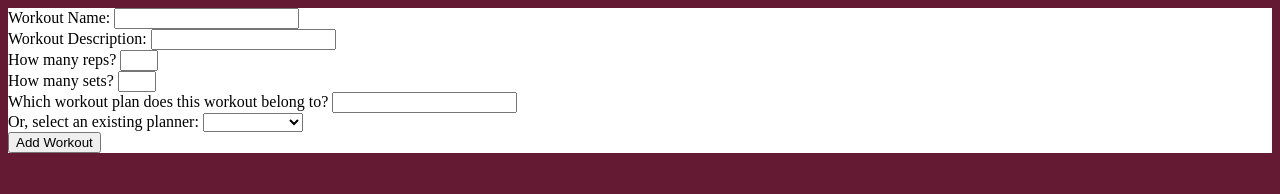
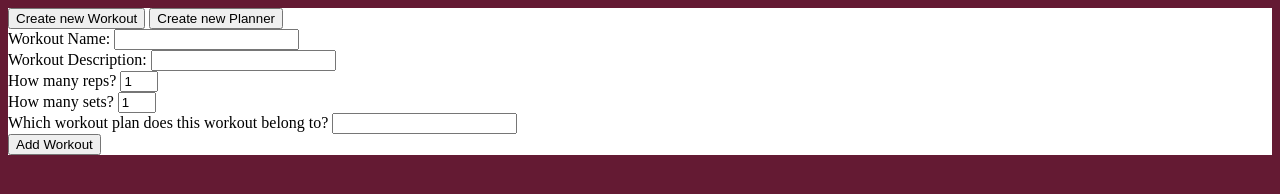
Before and after one commit to YoshiMejia/workoutPlanFrontend, a plain HTML site: page index.html in a window 1280 px wide. Drawn offline with Linux system fonts and the light colour scheme; no server answers.

Commit message:
added buttons for each new form

```diff
--- a/index.html
+++ b/index.html
@@ -14,6 +14,11 @@
 </head>
 
 <body>
+    <div id="new-buttons">
+        <button id="new-workout">Create new Workout</button>
+        <button id="new-planner">Create new Planner</button>
+    </div>
+
     <div id="workout-form">
         <form id="workout-form">
             <label for="workout-name">Workout Name:</label>
@@ -23,19 +28,15 @@
             <input type="text" name="description" id="workout-desc">
             <br>
             <label for="workout-reps">How many reps?</label>
-            <input type="number" name="reps" id="workout-reps">
+            <input type="number" name="reps" id="workout-reps" min="1" max="30" value="1">
             <br>
             <label for="workout-sets">How many sets?</label>
-            <input type="number" name="sets" id="workout-sets">
+            <input type="number" name="sets" id="workout-sets"min="1" max="5" value="1">
             <br>
             <label for="planner">Which workout plan does this workout belong to?</label>
             <input type="text" name="planner" id="planner-name">
             <br>
-            <label for="planner_select">Or, select an existing planner:</label>
-            <select name="planner_id" id="planner_select"></select>
-            <br>
             <input type="submit" value="Add Workout">
-
         </form>
     </div>
     <div id="workout-view"></div>
```
